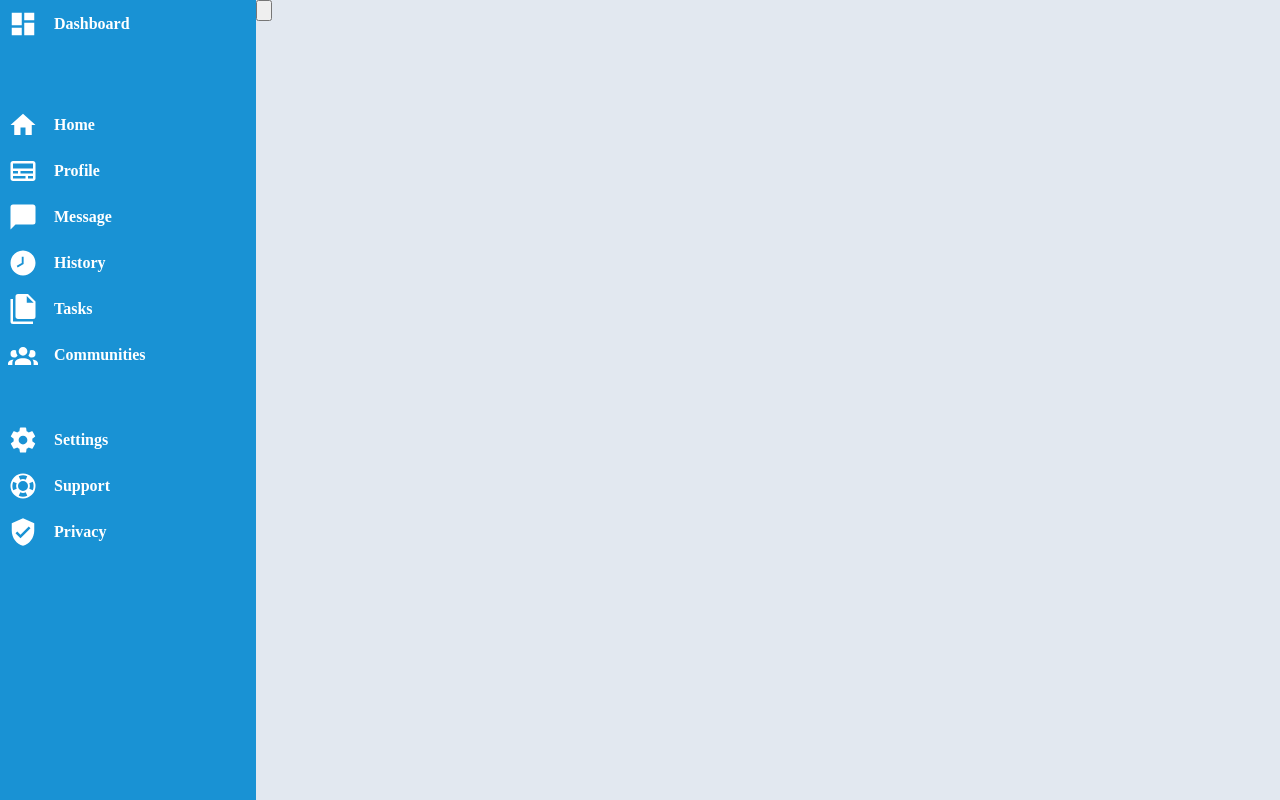
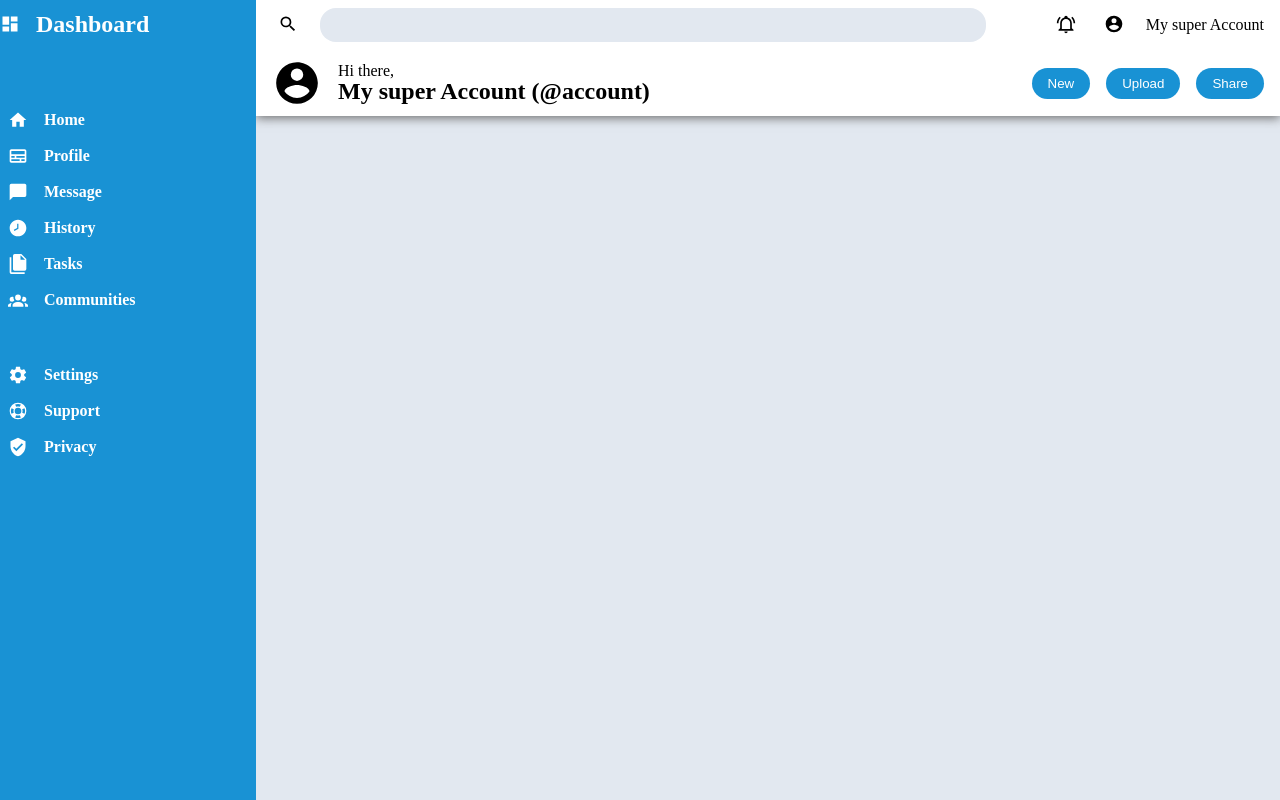
Before and after one commit to TristanSalinas/OdinProjectDashBoard, a plain HTML site: page index.html in a window 1280 px wide. Drawn offline with Linux system fonts and the light colour scheme.

Commit message:
top header done

```diff
--- a/index.html
+++ b/index.html
@@ -28,11 +28,33 @@
         </nav>
     </div>
     <div class="right-side grid">
-        <header>
-            <div class="top-header">
-                <button><img src="" alt=""></button>
+        <header class="header flex">
+            <div class="flex-header flex">
+                <div class="h-left flex">
+                    <button  for="search-bar"><img class="icon" src="icons/search.svg" alt=""></button>
+                    <input class="search-bar" type="text" name="search-bar">
+                </div>
+                <div class="h-right flex">
+                    <button><img class="icon" src="icons/bell.svg" alt="" srcset=""></button>
+                    <button><img class="icon" src="icons/account-circle.svg" alt="" srcset=""></button>
+                    <h2>My super Account</h2>
+                </div>
             </div>
-            <div class="bot-header"></div>
+            <div class="flex-header flex">
+                <div class="h-left flex">
+                    <img class="big-icon" src="icons/account-circle.svg" alt="" srcset="">
+                    <div class="flex acc-current">
+                        <h3>Hi there,</h3>
+                        <h1 class="fw-bold">My super Account (@account)</h1>
+                    </div>
+
+                </div>
+                <div class="h-right flex">
+                    <button class="blue-button">New</button>
+                    <button class="blue-button">Upload</button>
+                    <button class="blue-button">Share</button>
+                </div>
+            </div>
         </header>
         <div class="main-content">
             <div class="projects">
--- a/style.css
+++ b/style.css
@@ -32,6 +32,8 @@ time, mark, audio, video {
 	padding: 0;
 	border: 0;
 	font-size: 100%;
+
+    box-sizing: border-box;
 	font: inherit;
 	vertical-align: baseline;
 }
@@ -109,13 +111,16 @@ body {
     height: 100%;
     grid-template-rows: 3rem 1fr;
     gap: 1rem;
+    color: var(--white);
+    z-index: 1;
+
 }
 h1 {
     display: flex;
     align-items: center;
-    padding: 0.5rem;
+
     gap: 1rem;
-    color: var(--white);
+    font-size: 1.5rem;
 }
 
 .nav > ul >li :hover {
@@ -139,5 +144,76 @@ h1 {
 
 
 .icon {
-    width: 30px;
+    width: 20px;
+    height: 20px;
 }
+
+header {
+    flex-direction: column;
+    height: fit-content;
+    width: 100%;
+    padding: 0.5rem 1rem;
+    background-color: var(--white);
+    gap: 1rem;
+
+    box-shadow: 0px 2px 10px 0px var(--dark-grey);
+
+}
+
+.flex-header{
+    width: 100%;
+    flex:1;
+    gap:1rem;
+    height: fit-content;
+
+
+}
+
+.flex-header>* {
+    align-items: center;
+    gap: 1rem;
+    height: fit-content;
+
+
+}
+.flex-header button:not(.blue-button) {
+    border: none;
+    background-color: var(--white);
+}
+
+
+.search-bar {
+    flex: 1;
+    height: 2rem;
+    border: none;
+    background-color: var(--light-grey);
+    border-radius: 1rem;
+    padding-left: 1rem;
+    margin-right: 3rem;
+}
+.h-left {
+    flex: 1;
+}
+
+.h-right {
+
+    align-self: center;
+}
+.acc-current {
+    flex-direction: column;
+    justify-content: center;
+    justify-items: left;
+}
+
+
+.big-icon {
+    height: 50px;
+}
+
+.blue-button {
+    border: none;
+    padding: 0.5rem 1rem;;
+    background-color: var(--light-blue);
+    color: var(--white);
+    border-radius: 1rem;
+}
```
Also changed, not shown: icons/account-circle.svg (added), icons/bell.svg (added), icons/search.svg (added).
